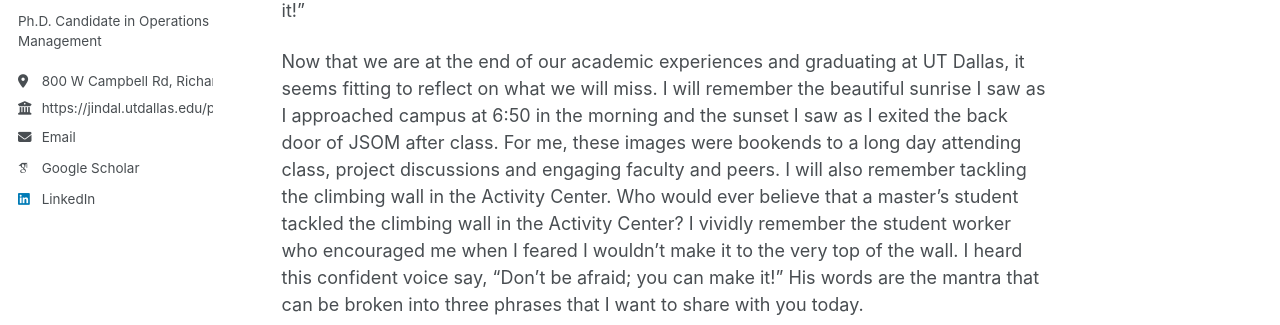
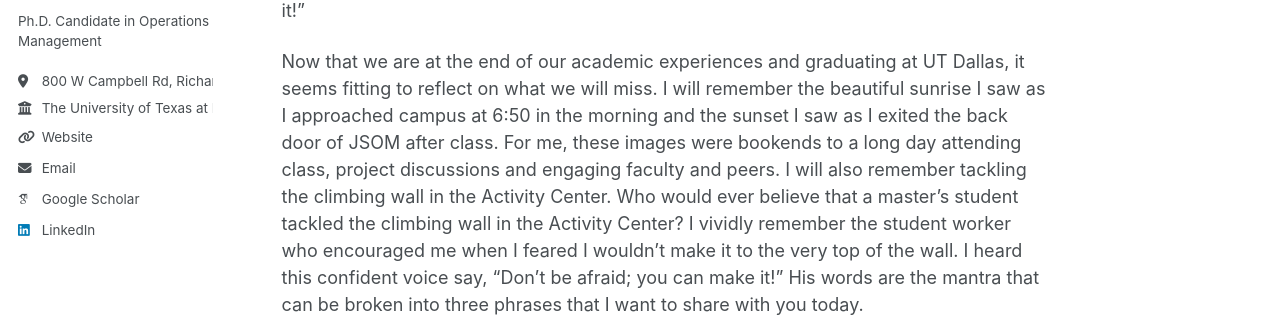
Before and after one commit to qxc2/kataliachen, a Jekyll site: the page built from _pages/about.md, in a window 1280 px wide. Shown: the part 199-524 px from the top of the page. Built offline with Jekyll 4.4.1, drawn with Linux system fonts in a browser that asks for light colours; some web fonts are replaced.

Commit message:
Update _config.yml

```diff
--- a/_config.yml
+++ b/_config.yml
@@ -27,8 +27,8 @@ author:
   pronouns         : "she/her"
   bio              : "Ph.D. Candidate in Operations Management"
   location         : "800 W Campbell Rd, Richardson, TX 75080"
-  employer         : "https://jindal.utdallas.edu/phd-students/qiuxia-chen/"
-  uri              : # URL
+  employer         : "The University of Texas at Dallas"
+  uri              : "https://jindal.utdallas.edu/phd-students/qiuxia-chen/"
   email            : "Qiuxia.Chen@utdallas.edu"
 
   # Academic websites
```
